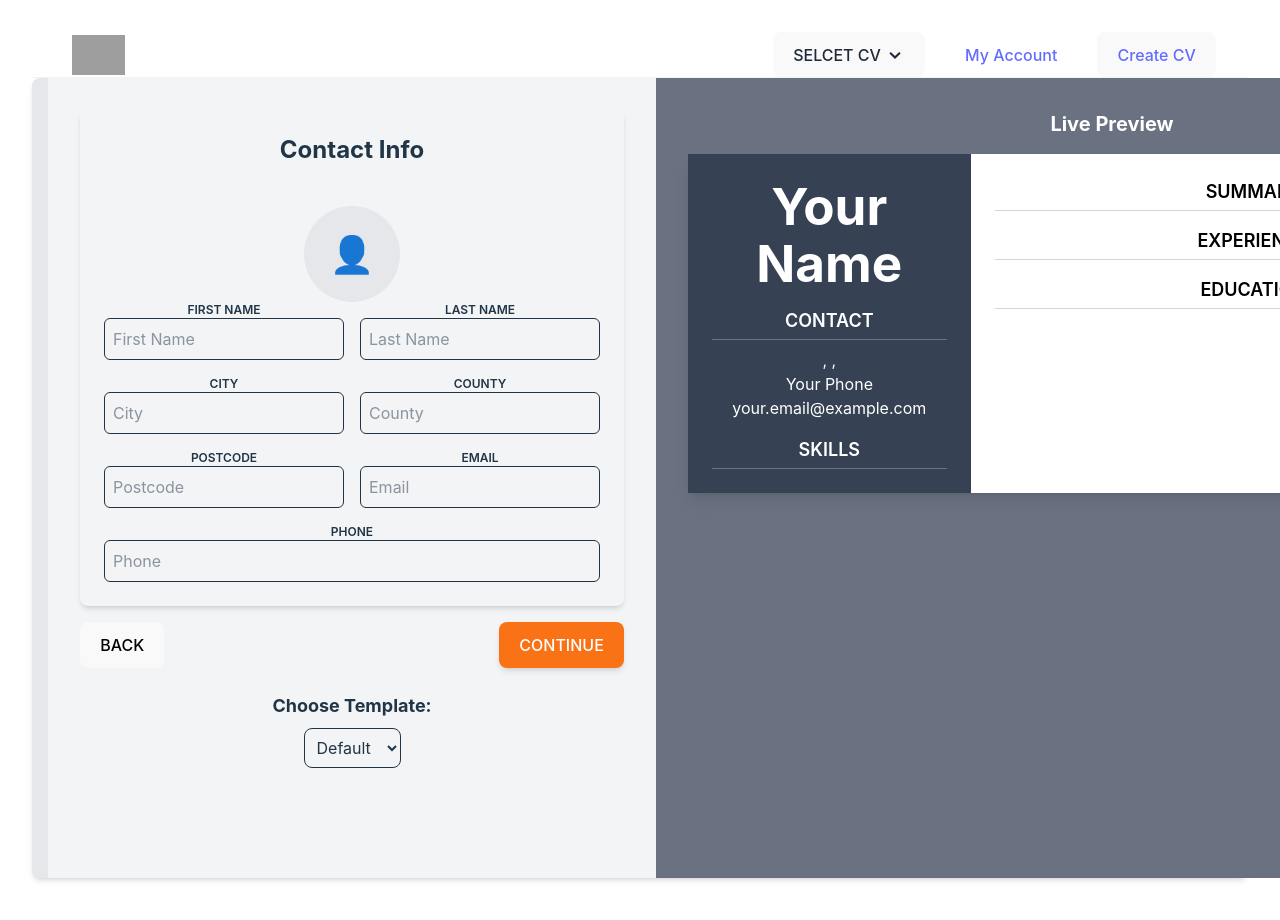
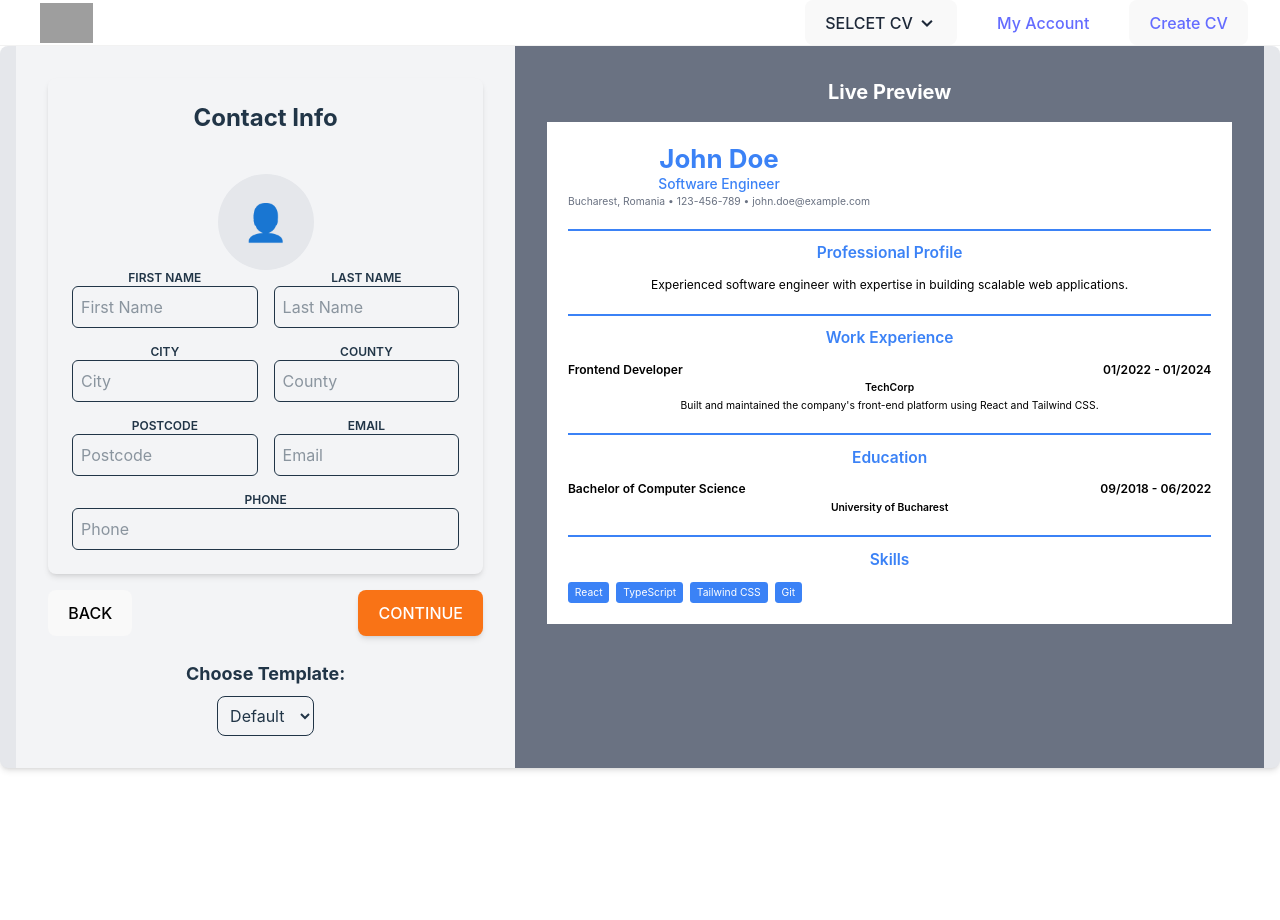
Before and after one commit to socovidiu/CV_Generator, a React (Vite) app in the folder cv-builder-frontend/: page /cvs in a window 1280 px wide. Shown: the top 920 px of the page. Built offline with nearby package versions, Linux system fonts and the light colour scheme; grey boxes are pictures that could not be loaded.

Commit message:
Update the preview component and change the styling for other components

```diff
--- a/cv-builder-frontend/src/App.css
+++ b/cv-builder-frontend/src/App.css
@@ -1,7 +1,7 @@
 #root {
   max-width: 1280px;
-  margin: 0 auto;
-  padding: 2rem;
+  margin: 2 auto;
+  padding: 0;
   text-align: center;
   height: 100%;
 }
--- a/cv-builder-frontend/src/App.tsx
+++ b/cv-builder-frontend/src/App.tsx
@@ -6,8 +6,10 @@ import Navbar from "./components/Navbar";
 import "./App.css";
 
 const App: React.FC = () => {
+
+
     return (
-        <div className="flex min-w-full flex-col antialiased min-h-screen ">
+        <div className="flex min-w-screen flex-col antialiased min-h-screen ">
             {/* Navbar */}
             <Navbar />
 
--- /dev/null
+++ b/cv-builder-frontend/src/components/ResumePreview.tsx
@@ -0,0 +1,223 @@
+import React, { useEffect, useRef, useState } from "react";
+
+
+function formatDate(date: string | Date): string {
+    return new Date(date).toLocaleDateString("en-GB", {
+        month: "2-digit",
+        year: "numeric"
+    }).replace("/", "/");
+}
+
+
+interface ResumePreviewProps  {
+    resumeData: ResumeValues;
+}
+
+interface ResumeValues {
+    firstName: string;
+    lastName: string;
+    jobTitle?: string;
+    city?: string;
+    country?: string;
+    phone?: string;
+    email?: string;
+    photo?: File | string | null;
+    colorHex?: string;
+    borderStyle?: "square" | "circle" | "rounded";
+    summary?: string;
+    workExperiences?: Experience[];
+    educations?: Education[];
+    skills?: string[];
+}
+
+interface Experience {
+    position?: string;
+    company?: string;
+    startDate?: Date | string;
+    endDate?: Date | string;
+    description?: string;
+}
+
+interface Education {
+    degree?: string;
+    school?: string;
+    startDate?: Date | string;
+    endDate?: Date | string;
+}
+
+const ResumePreviewProps: React.FC<ResumePreviewProps> = ({ resumeData }) => {
+    const containerRef = useRef<HTMLDivElement>(null);
+    const [width, setWidth] = useState<number>(0);
+
+    useEffect(() => {
+        if (containerRef.current) {
+            setWidth(containerRef.current.offsetWidth);
+        }
+    }, []);
+
+    return (
+        <div className="w-full h-full bg-white text-black" ref={containerRef}>
+            <div
+                className="p-6 space-y-6"
+                style={{ zoom: (1 / 794) * width }}
+            >
+                <PersonalInfoHeader resumeData={resumeData} />
+                <SummarySection resumeData={resumeData} />
+                <WorkExperienceSection resumeData={resumeData} />
+                <EducationSection resumeData={resumeData} />
+                <SkillsSection resumeData={resumeData} />
+            </div>
+        </div>
+    );
+};
+
+const PersonalInfoHeader = ({ resumeData }: { resumeData: ResumeValues }) => {
+    const {
+        photo,
+        firstName,
+        lastName,
+        jobTitle,
+        city,
+        country,
+        phone,
+        email,
+        colorHex,
+        borderStyle,
+    } = resumeData;
+
+    const [photoSrc, setPhotoSrc] = useState<string>("");
+
+    useEffect(() => {
+        if (photo instanceof File) {
+            const url = URL.createObjectURL(photo);
+            setPhotoSrc(url);
+            return () => URL.revokeObjectURL(url);
+        } else {
+            setPhotoSrc(photo || "");
+        }
+    }, [photo]);
+
+    return (
+        <div className="flex items-center gap-6">
+            {photoSrc && (
+                <img
+                    src={photoSrc}
+                    alt="Profile"
+                    className="w-24 h-24 object-cover"
+                    style={{
+                        borderRadius:
+                            borderStyle === "square"
+                                ? "0px"
+                                : borderStyle === "circle"
+                                    ? "50%"
+                                    : "8px",
+                    }}
+                />
+            )}
+            <div>
+                <p className="text-3xl font-bold" style={{ color: colorHex }}>
+                    {firstName} {lastName}
+                </p>
+                <p className="font-medium" style={{ color: colorHex }}>
+                    {jobTitle}
+                </p>
+                <p className="text-xs text-gray-500">
+                    {[city, country].filter(Boolean).join(", ")}
+                    {(city || country) && (phone || email) ? " • " : ""}
+                    {[phone, email].filter(Boolean).join(" • ")}
+                </p>
+            </div>
+        </div>
+    );
+};
+
+const SummarySection = ({ resumeData }: { resumeData: ResumeValues }) => {
+    if (!resumeData.summary) return null;
+    return (
+        <Section title="Professional Profile" color={resumeData.colorHex}>
+            <p className="whitespace-pre-line text-sm">{resumeData.summary}</p>
+        </Section>
+    );
+};
+
+const WorkExperienceSection = ({ resumeData }: { resumeData: ResumeValues }) => {
+    const experiences = resumeData.workExperiences?.filter(exp =>
+        Object.values(exp).some(Boolean)
+    );
+
+    if (!experiences?.length) return null;
+
+    return (
+        <Section title="Work Experience" color={resumeData.colorHex}>
+            {experiences.map((exp, idx) => (
+                <div key={idx} className="space-y-1">
+                    <div className="flex justify-between text-sm font-semibold">
+                        <span>{exp.position}</span>
+                        <span>
+                            {exp.startDate && formatDate(exp.startDate)}
+                            {exp.endDate && ` - ${formatDate(exp.endDate)}`}
+                        </span>
+                    </div>
+                    <p className="text-xs font-semibold">{exp.company}</p>
+                    <p className="text-xs">{exp.description}</p>
+                </div>
+            ))}
+        </Section>
+    );
+};
+
+const EducationSection = ({ resumeData }: { resumeData: ResumeValues }) => {
+    const educations = resumeData.educations?.filter(edu =>
+        Object.values(edu).some(Boolean)
+    );
+
+    if (!educations?.length) return null;
+
+    return (
+        <Section title="Education" color={resumeData.colorHex}>
+            {educations.map((edu, idx) => (
+                <div key={idx} className="space-y-1">
+                    <div className="flex justify-between text-sm font-semibold">
+                        <span>{edu.degree}</span>
+                        <span>
+                            {edu.startDate && formatDate(new Date(edu.startDate))}
+                            {edu.endDate && ` - ${formatDate(new Date(edu.endDate))}`}
+                        </span>
+                    </div>
+                    <p className="text-xs font-semibold">{edu.school}</p>
+                </div>
+            ))}
+        </Section>
+    );
+};
+
+const SkillsSection = ({ resumeData }: { resumeData: ResumeValues }) => {
+    if (!resumeData.skills?.length) return null;
+    return (
+        <Section title="Skills" color={resumeData.colorHex}>
+            <div className="flex flex-wrap gap-2">
+                {resumeData.skills.map((skill, idx) => (
+                    <span
+                        key={idx}
+                        className="px-2 py-1 text-xs text-white rounded bg-black"
+                        style={{ backgroundColor: resumeData.colorHex }}
+                    >
+                        {skill}
+                    </span>
+                ))}
+            </div>
+        </Section>
+    );
+};
+
+const Section = ({ title, children, color }: { title: string; children: React.ReactNode; color?: string }) => (
+    <div className="space-y-3">
+        <hr className="border-2" style={{ borderColor: color }} />
+        <p className="text-lg font-semibold" style={{ color }}>
+            {title}
+        </p>
+        {children}
+    </div>
+);
+
+export default ResumePreviewProps;
--- a/cv-builder-frontend/src/pages/CvManager.tsx
+++ b/cv-builder-frontend/src/pages/CvManager.tsx
@@ -2,6 +2,7 @@ import React, { useEffect, useState } from "react";
 import { useForm } from "react-hook-form";
 import { ContactData } from "../types/CVtype";
 import ContactInfo from "../components/ContactInfo";
+import ResumePreview from "../components/ResumePreview";
 
 type TemplateTypes = "default" | "modern" | "dark";
 
@@ -17,6 +18,42 @@ const CvManager: React.FC = () => {
     const [selectedTemplate, setSelectedTemplate] = useState<TemplateTypes>("default");
     const [photo, setPhoto] = useState<string | null>(null);
 
+
+    const borderStyle: "square" | "circle" | "rounded" = "rounded";
+
+    const resumeData = {
+        firstName: "John",
+        lastName: "Doe",
+        jobTitle: "Software Engineer",
+        city: "Bucharest",
+        country: "Romania",
+        phone: "123-456-789",
+        email: "john.doe@example.com",
+        photo: null, // This can be a base64 string, file object, or null if no photo is uploaded.
+        colorHex: "#3b82f6", // Default color theme for the CV (blue here)
+        borderStyle: borderStyle,  // ✅ This is correct
+        summary: "Experienced software engineer with expertise in building scalable web applications.",
+        workExperiences: [
+            {
+                position: "Frontend Developer",
+                company: "TechCorp",
+                startDate: "2022-01-01",
+                endDate: "2024-01-01",
+                description: "Built and maintained the company's front-end platform using React and Tailwind CSS."
+            }
+        ],
+        educations: [
+            {
+                degree: "Bachelor of Computer Science",
+                school: "University of Bucharest",
+                startDate: "2018-09-01",
+                endDate: "2022-06-15"
+            }
+        ],
+        skills: ["React", "TypeScript", "Tailwind CSS", "Git"]
+    };
+
+
     // Watch form values for live preview
     const formValues = watch();
 
@@ -26,9 +63,9 @@ const CvManager: React.FC = () => {
     };
 
     return (
-        <div className="min-h-screen w-[1520px] flex">
+        <div className="min-h-full flex">
             {/* Left Section - Contact Form */}
-            <div className="w-2/5 p-8 bg-gray-100 flex flex-col">
+            <div className="w-2/5 p-8 bg-gray-100 flex flex-col ">
                 <ContactInfo
                     register={register}
                     errors={errors}
@@ -71,41 +108,8 @@ const CvManager: React.FC = () => {
             {/* Right Section - CV Preview */}
             <div className="w-3/5 p-8 bg-gray-500 text-white flex flex-col items-center">
                 <h2 className="text-xl font-bold mb-4">Live Preview</h2>
-                <div className="w-[1000px] max-w-full flex shadow-lg">
-                    {/* Left Sidebar - Contact & Skills */}
-                    <div className="w-1/3 bg-gray-700 text-white p-6">
-                        <h1 className="text-3xl font-bold text-center mb-4">
-                            {formValues.firstName || "Your"} {formValues.lastName || "Name"}
-                        </h1>
-                        {photo && (
-                            <img
-                                src={photo}
-                                alt="Profile"
-                                className="w-24 h-24 rounded-full mx-auto mb-4 object-cover border-2 border-white"
-                            />
-                        )}
-                        {/* Contact Section */}
-                        <h3 className="font-semibold text-lg border-b border-gray-500 pb-1">CONTACT</h3>
-                        <p className="mt-2">{formValues.city}, {formValues.county}, {formValues.postcode}</p>
-                        <p>{formValues.phone || "Your Phone"}</p>
-                        <p>{formValues.email || "your.email@example.com"}</p>
-
-                        {/* Skills Section */}
-                        <h3 className="font-semibold text-lg border-b border-gray-500 pb-1 mt-4">SKILLS</h3>
-                        {/* <p>{formValues.skills || "Your skills"}</p> */}
-                    </div>
-
-                    {/* Right Section - Summary, Experience, Education */}
-                    <div className="w-2/3 bg-white text-black p-6">
-                        <h3 className="font-semibold text-lg border-b border-gray-300 pb-1">SUMMARY</h3>
-                        {/* <p className="mt-2">{formValues.summary || "Your summary here..."}</p> */}
-
-                        <h3 className="font-semibold text-lg border-b border-gray-300 pb-1 mt-4">EXPERIENCE</h3>
-                        {/* <p>{formValues.experience || "Your work experience..."}</p> */}
-
-                        <h3 className="font-semibold text-lg border-b border-gray-300 pb-1 mt-4">EDUCATION</h3>
-                        {/* <p>{formValues.education || "Your education details..."}</p> */}
-                    </div>
+                <div className="min-h-auto w-full flex justify-center items-center">
+                    <ResumePreview resumeData={resumeData}/>
                 </div>
             </div>
         </div>
--- a/cv-builder-frontend/src/pages/Home.tsx
+++ b/cv-builder-frontend/src/pages/Home.tsx
@@ -32,7 +32,7 @@ const Home: React.FC = () => {
 
             {/* Decorative Elements */}
             <div className="absolute top-0 left-0 w-full h-full overflow-hidden pointer-events-none">
-                <div className="absolute -top-10 left-1/4 w-32 h-32 bg-white opacity-10 rounded-full animate-pulse"></div>
+                <div className="absolute top-10 left-1/4 w-32 h-32 bg-white opacity-10 rounded-full animate-pulse"></div>
                 <div className="absolute bottom-10 right-1/3 w-20 h-20 bg-white opacity-15 rounded-full animate-bounce"></div>
             </div>
         </div>
```
Also changed, not shown: cv-builder-frontend/src/types/CVtype.ts (+28 -0 lines).
